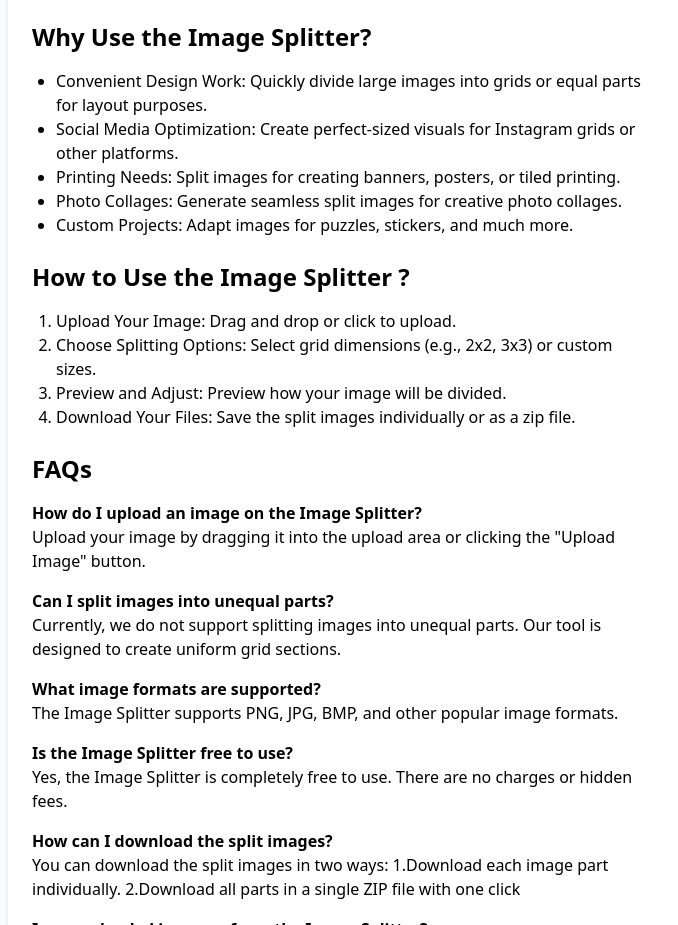
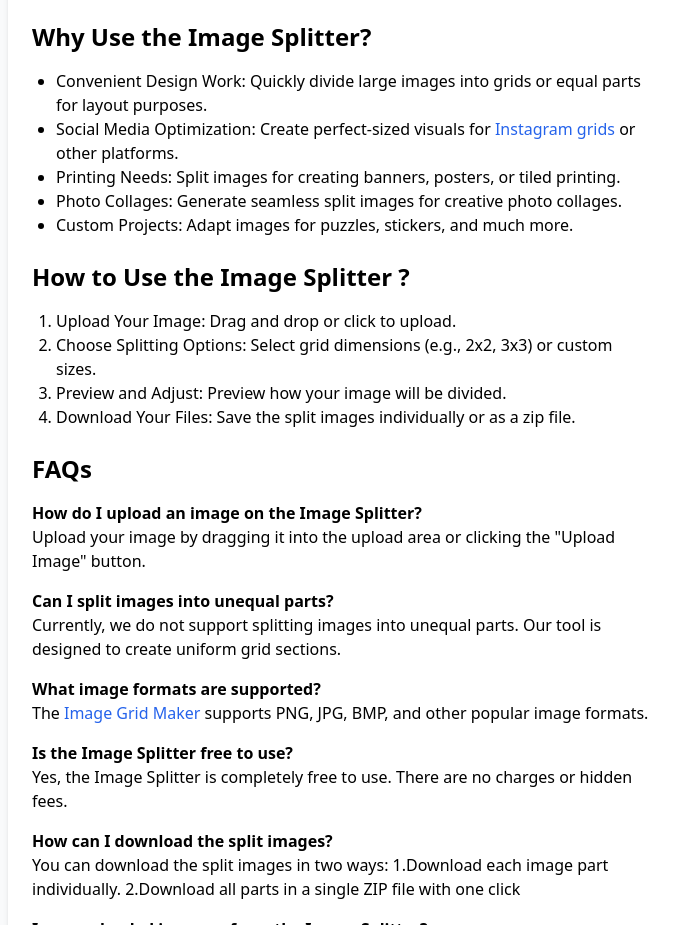
Before and after one commit to aiportrait2024/imagesplitter, a plain HTML site: page index.html in a window 1280 px wide. Shown: the part 593-1518 px from the top of the page, without its empty margins (296-974 px from the left). Drawn offline with nearby package versions, Linux system fonts and the light colour scheme.

Commit message:
Update index.html

```diff
--- a/index.html
+++ b/index.html
@@ -273,7 +273,7 @@
                 <h2 class="text-2xl font-bold mt-6 mb-4">Why Use the Image Splitter?</h2>
                 <ul class="list-disc pl-6">
                     <li>Convenient Design Work: Quickly divide large images into grids or equal parts for layout purposes.</li>
-                    <li>Social Media Optimization: Create perfect-sized visuals for <a href="https://imagesplitters.com/instagram-photo-splitter" target="_blank">Instagram grids</a> or other platforms.</li>
+                    <li>Social Media Optimization: Create perfect-sized visuals for <a href="https://imagesplitters.com/instagram-photo-splitter" target="_blank" class="text-blue-600 hover:underline">Instagram grids</a> or other platforms.</li>
                     <li>Printing Needs: Split images for creating banners, posters, or tiled printing.</li>
                     <li>Photo Collages: Generate seamless split images for creative photo collages.</li>
                     <li>Custom Projects: Adapt images for puzzles, stickers, and much more.</li>
@@ -299,7 +299,7 @@
                     </div>
                     <div>
                         <h3 class="font-semibold">What image formats are supported?</h3>
-                        <p>The Image Splitter supports PNG, JPG, BMP, and other popular image formats.</p>
+                        <p>The <a href="https://imagesplitters.com/image-grid-maker" target="_blank" class="text-blue-600 hover:underline">Image Grid Maker</a> supports PNG, JPG, BMP, and other popular image formats.</p>
                     </div>
                     <div>
                         <h3 class="font-semibold">Is the Image Splitter free to use?</h3>
```
